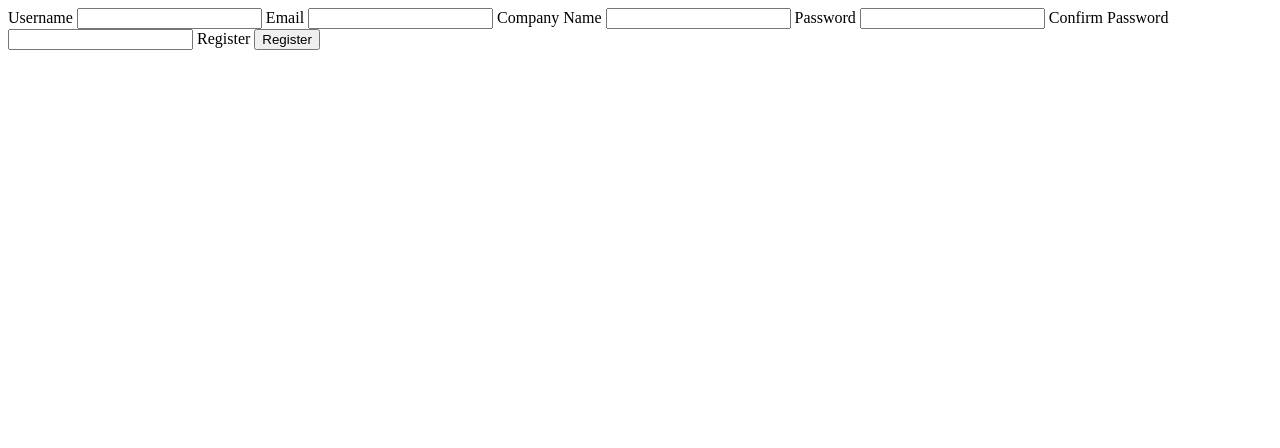
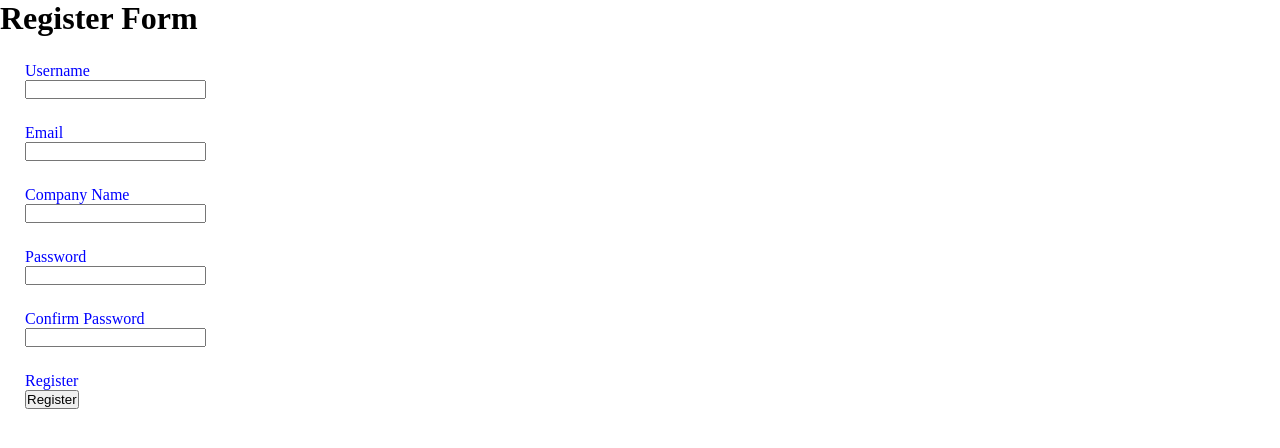
Before and after one commit to nathan755/Foodsafe, a Flask app: page /register in a window 1280 px wide. Shown: the top 448 px of the page. Run offline with Flask 2, Linux system fonts and the light colour scheme.

Commit message:
basic login system

```diff
--- a/SafeFoodApp/forms.py
+++ b/SafeFoodApp/forms.py
@@ -1,6 +1,7 @@
 from flask_wtf import FlaskForm
 from wtforms import StringField, PasswordField, SubmitField
-from wtforms.validators import DataRequired, length, Email, EqualTo
+from wtforms.validators import DataRequired, length, Email, EqualTo, ValidationError
+from SafeFoodApp.models import User
 
 class RegistrationForm(FlaskForm):
 
@@ -10,3 +11,20 @@ class RegistrationForm(FlaskForm):
     password = PasswordField("Password", validators= [DataRequired(), length(min=6)])
     confirm_password = PasswordField("Confirm Password", validators=[DataRequired(),EqualTo("password")])
     submit = SubmitField("Register")
+
+    def validate_username(self, username):
+        """
+        username:
+        User : User table of the database form models.py
+        Returns: Validation message underneath form field
+        """
+        user = User.query.filter_by(username=username.data).first()
+        if user:
+            raise ValidationError("Username Unavailable")
+
+
+
+class LoginForm(FlaskForm):
+       email = StringField("Email", validators=[DataRequired(), Email()])
+       password = PasswordField("Password", validators= [DataRequired(), length(min=6)])
+       submit = SubmitField("Login")
--- a/SafeFoodApp/routes.py
+++ b/SafeFoodApp/routes.py
@@ -1,7 +1,8 @@
-from SafeFoodApp import app
+from SafeFoodApp import app, db, bcrypt
 from flask import render_template, url_for, flash, redirect
-from SafeFoodApp.forms import RegistrationForm
-
+from SafeFoodApp.forms import RegistrationForm, LoginForm
+from SafeFoodApp.models import User
+from flask_login import login_user, current_user, logout_user
 
 
 @app.route('/home')
@@ -17,7 +18,32 @@ def app_home():
 def register():
     form = RegistrationForm()
     if form.validate_on_submit():
+        hashed_password = bcrypt.generate_password_hash(form.password.data).decode("utf-8")
+        user = User(username=form.username.data, email=form.email.data, company_name=form.company_name.data, password=hashed_password)
+        db.session.add(user)
+        db.session.commit()
         flash("Account Created")
-        return redirect(url_for("app_home"))
+        return redirect(url_for("login"))
 
     return render_template("register.html", form=form)
+
+
+@app.route('/login', methods= ["GET", "POST"])
+def login():
+    form = LoginForm()
+    if form.validate_on_submit():
+        user = User.query.filter_by(email=form.email.data).first()
+        if user and bcrypt.check_password_hash(user.password, form.password.data):
+            login_user(user)
+            flash("Login Succsessful")
+            return redirect(url_for("app_home"))
+
+
+        flash("Login Unsuccsessful")
+    return render_template("login.html", form=form)
+
+@app.route("/logout")
+def logout():
+    logout_user()
+    flash("Logged Out Successfully")
+    return redirect(url_for('landing_page'))
--- a/SafeFoodApp/static/main.css
+++ b/SafeFoodApp/static/main.css
@@ -37,7 +37,7 @@ li {
 
 }
 
-.top-nav{
+.top-nav {
     display: flex;
     justify-content: space-evenly;
     background-color: #2d334a;
@@ -46,3 +46,19 @@ li {
 .top-nav li {
     padding: 25px;
 }
+
+/*form styles*/
+
+.form-field-label {
+    display: block;
+    color: blue;
+}
+
+.error-msg {
+    display: block;
+    color: red;
+}
+
+.form-field-box {
+    margin:25px;
+}
--- a/SafeFoodApp/templates/register.html
+++ b/SafeFoodApp/templates/register.html
@@ -6,77 +6,97 @@
     <meta name="viewport" content="width=device-width, initial-scale=1.0">
     <meta http-equiv="X-UA-Compatible" content="ie=edge">
     <title>Document</title>
+    <link rel="stylesheet" type="text/css" href="{{ url_for('static', filename='main.css') }}">
 </head>
 
 <body>
     {% block content%}
-
+    <h1>Register Form </h1>
+    <div class="form-container">
         <form method="POST" action="">
             {{ form.hidden_tag() }}
 
-
-    {{form.username.label}}
-    {% if form.username.errors%}
-        {{form.username}}
+            <div class="form-field-box">
+                {{form.username.label(class="form-field-label")}}
+                {% if form.username.errors %}
+                {{form.username(class="form-field-error")}}
+                <div class="error-msg">
                     {% for error in form.username.errors %}
                     <span>{{error}}</span>
                     {% endfor %}
+                </div>
                 {% else %}
-    {{form.username}}
+                {{form.username(class="form-field")}}
                 {% endif %}
+            </div>
 
 
-    {{form.email.label}}
+            <div class="form-field-box">
+                {{form.email.label(class="form-field-label")}}
                 {% if form.email.errors%}
-        {{form.email}}
+                {{form.email(class="form-field-error")}}
+                <div class="error-msg">
                     {% for error in form.email.errors %}
-                <h1>{{error}}</h1>
+                    <span>{{error}}</span>
                     {% endfor %}
+                </div>
                 {% else %}
-    {{form.email}}
+                {{form.email(class="form-field")}}
                 {% endif %}
+            </div>
 
-    {{form.company_name.label}}
+
+            <div class="form-field-box">
+                {{form.company_name.label(class="form-field-label")}}
                 {% if form.company_name.errors%}
-        {{form.company_name}}
+                {{form.company_name(class="form-field-error")}}
+                <div class="error-msg">
                     {% for error in form.company_name.errors %}
                     <span>{{error}}</span>
                     {% endfor %}
+                </div>
                 {% else %}
-    {{form.company_name}}
+                {{form.company_name(class="form-field")}}
                 {% endif %}
+            </div>
 
-    {{form.password.label}}
+
+            <div class="form-field-box">
+                {{form.password.label(class="form-field-label")}}
                 {% if form.password.errors%}
-        {{formpassword}}
+                {{form.password(class="form-field-error")}}
+                <div class="error-msg">
                     {% for error in form.password.errors %}
                     <span>{{error}}</span>
                     {% endfor %}
+                </div>
                 {% else %}
-    {{form.password}}
+                {{form.password(class="form-field")}}
                 {% endif %}
+            </div>
 
-    {{form.confirm_password.label}}
+
+            <div class="form-field-box">
+                {{form.confirm_password.label(class="form-field-label")}}
                 {% if form.confirm_password.errors%}
-        {{form.confirm_password}}
+                {{form.confirm_password(class="form-field-error")}}
+                <div class="error-msg">
                     {% for error in form.confirm_password.errors %}
                     <span>{{error}}</span>
                     {% endfor %}
+                </div>
                 {% else %}
-    {{form.confirm_password}}
+                {{form.confirm_password(class="form-field")}}
                 {% endif %}
-
- {{ form.submit.label}}
- {{ form.submit }}
-
-    </form>
-
-    {% endblock %}
+            </div>
 
 
-
-
-
+            <div class="form-field-box">
+                {{ form.submit.label(class="form-field-label")}}
+                {{ form.submit(class="form-submit") }}
+            </div>
+        </form>
+    </div>
+    {% endblock %}
 </body>
-
 </html>
```
Also changed, not shown: SafeFoodApp/__init__.py (+9 -0 lines), SafeFoodApp/models.py (added, +20 -0 lines), SafeFoodApp/templates/home.html (+15 -4 lines), SafeFoodApp/templates/layouts.html (+14 -3 lines), SafeFoodApp/templates/login.html (added, +55 -0 lines), SafeFoodApp/site.db (added). Lines whose indentation alone changed are shown as unchanged.
